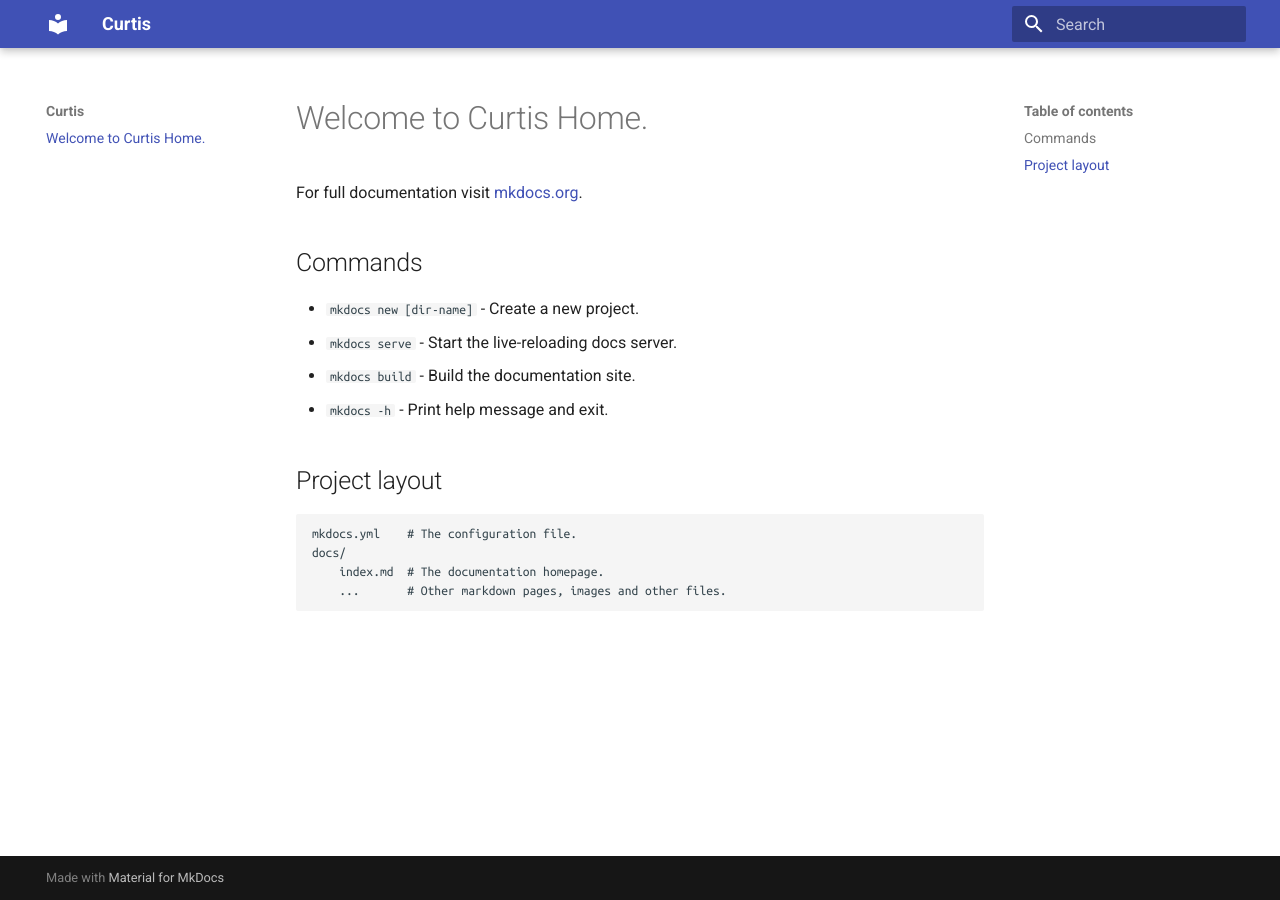
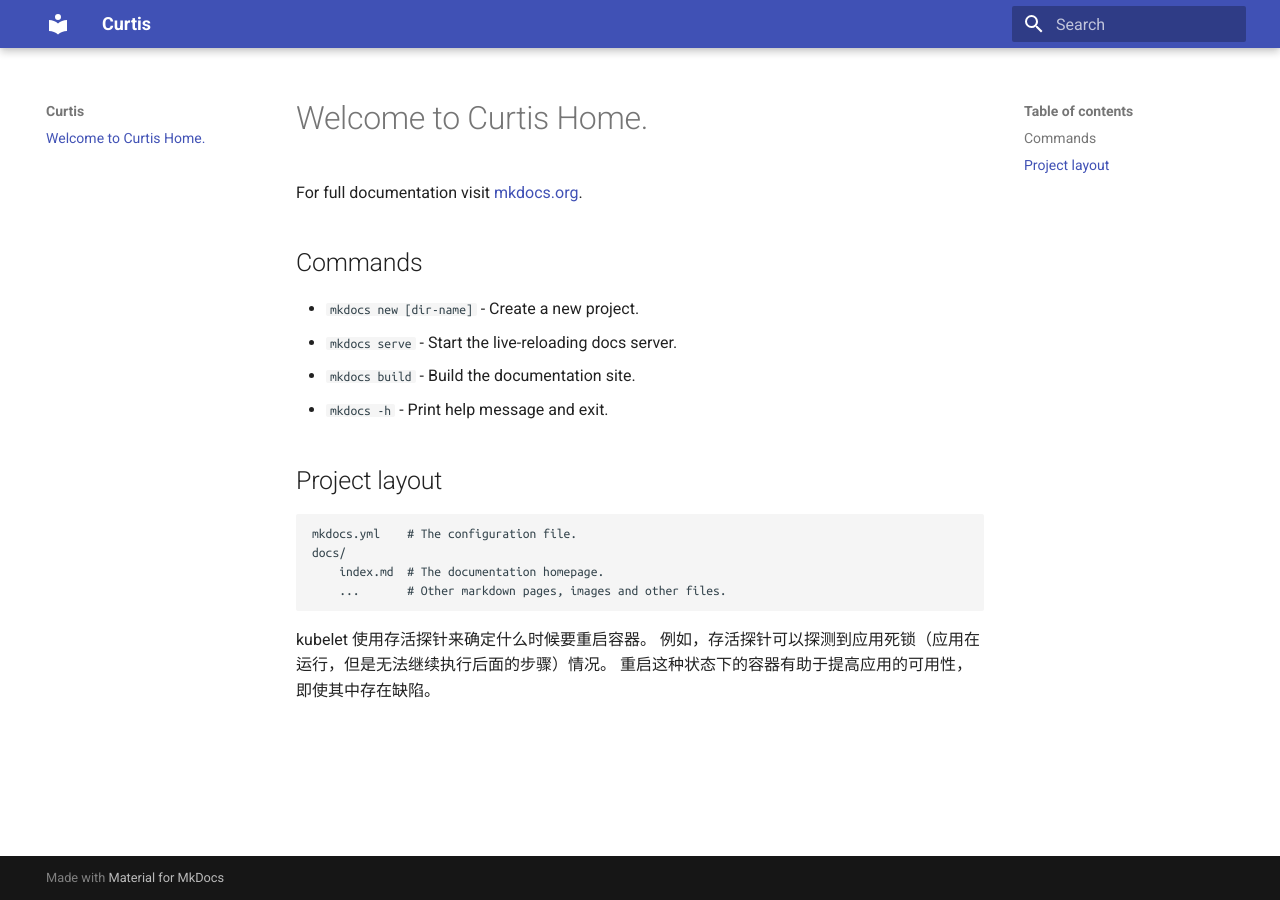
Before and after one commit to ckcd/ckcd.github.io, an MkDocs documentation site: the page built from docs/index.md, in a window 1280 px wide. Built offline with MkDocs 1.6.1 and Material for MkDocs 9.7.7, drawn with Linux system fonts in a browser that asks for light colours.

Commit message:
chore(repo): add Chinese font test

```diff
--- a/docs/index.md
+++ b/docs/index.md
@@ -15,3 +15,6 @@ For full documentation visit [mkdocs.org](https://www.mkdocs.org).
     docs/
         index.md  # The documentation homepage.
         ...       # Other markdown pages, images and other files.
+
+
+kubelet 使用存活探针来确定什么时候要重启容器。 例如，存活探针可以探测到应用死锁（应用在运行，但是无法继续执行后面的步骤）情况。 重启这种状态下的容器有助于提高应用的可用性，即使其中存在缺陷。
```
